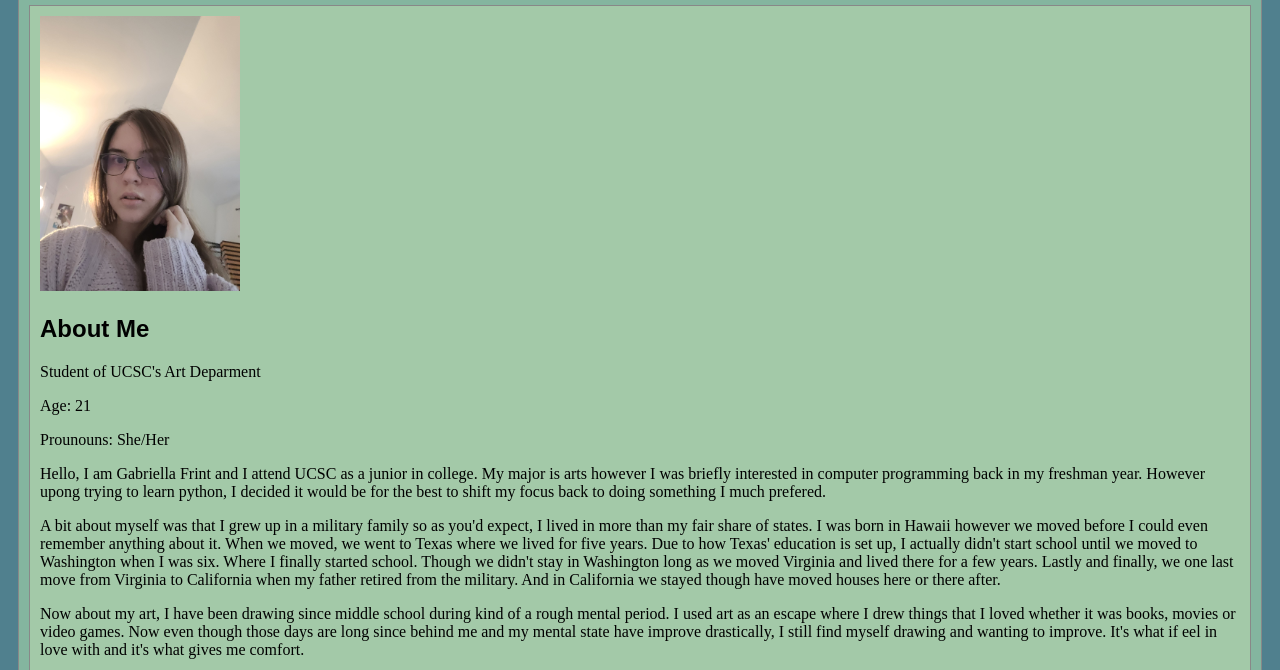
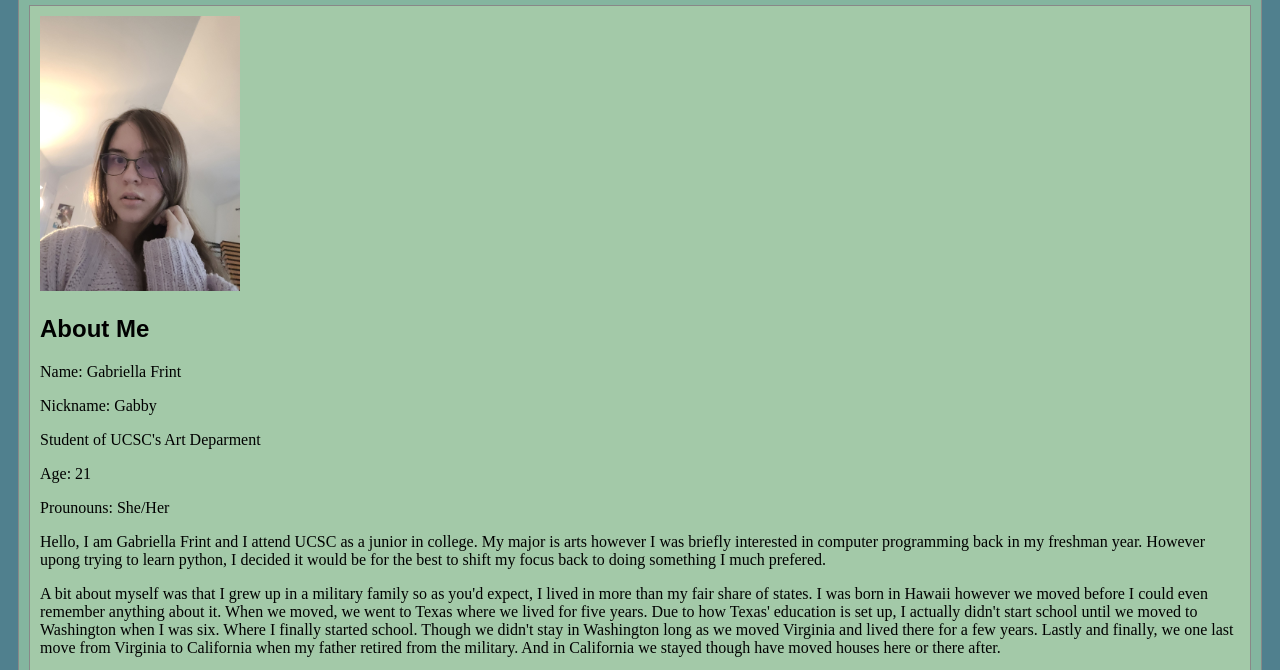
Before and after one commit to Gabbylf/art101, a plain HTML site: page index.html in a window 1280 px wide. Shown: the part 106-776 px from the top of the page. Drawn offline with Linux system fonts and the light colour scheme.

Commit message:
Now Final Change because I forgot to take a screenshot

```diff
--- a/index.html
+++ b/index.html
@@ -26,6 +26,8 @@
 					<!-- Note that all filenames use lowercase and no spaces -->
 					<img class="selfie" src="./img/forced-selfie.jpg" width="200px" height="275px">
 					<h2>About Me</h2>
+					<p> Name: Gabriella Frint</p>
+					<p> Nickname: Gabby</p>
 					<p> Student of UCSC's Art Deparment</p>
 					<p> Age: 21</p>
 					<p> Prounouns: She/Her</p>
```
